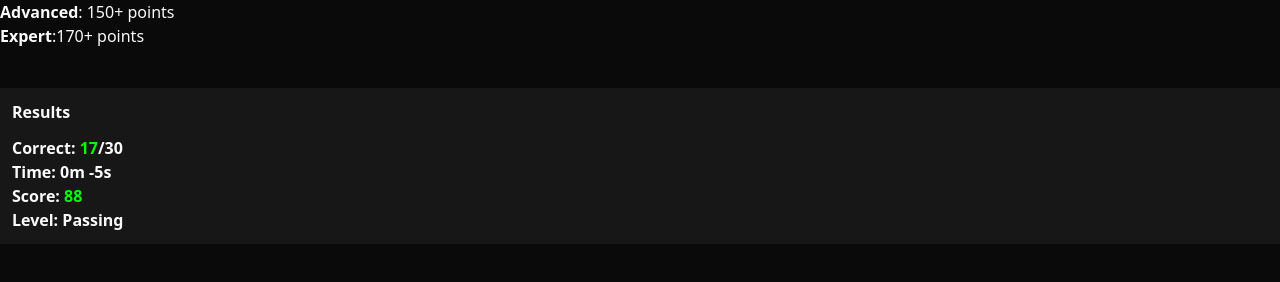
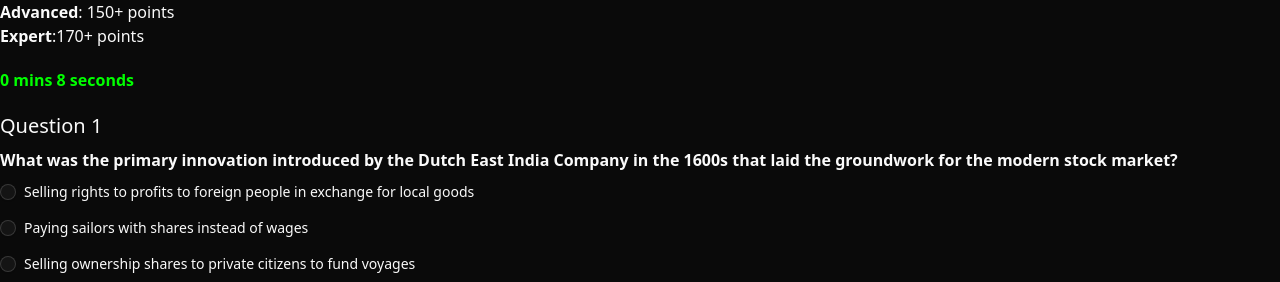
Before and after one commit to cinardoruk/vestr_takehome, a React (Vite) app in the folder client/: page / in a window 1280 px wide. Both pictures are taken after a click on the button "Start". Shown: the part 518-800 px from the top of the page. Built offline with nearby package versions, Linux system fonts and the light colour scheme.

Commit message:
make the quiz work. but we need the 'corrected' version of QuizContent that shows where we answered incorrectly etc

```diff
--- a/client/src/components/Quiz.tsx
+++ b/client/src/components/Quiz.tsx
@@ -15,44 +15,58 @@
   */
 
 type QuizState = "init" | "questions" | "results";
-export interface QuizAnswer {
-  question_id: number;
-  answer_id: number;
-}
+//- export interface QuizAnswer {
+//-   question_id: number;
+//-   answer_id: number;
+//- }
+export type QuizAnswer = Record<number, number>;
 
 export default function Quiz() {
   // Duration in seconds
-  const quizDuration = 5;
+  const quizDuration = 10;
 
   const [quizState, setQuizState] = useState<QuizState>("init");
-  const [startTime, setStartTime] = useState<Dayjs>(dayjs());
-  const [endTime, setEndTime] = useState<Dayjs>(dayjs());
-  const [answers, setAnswers] = useState<QuizAnswer[]>();
+  const [startTime, setStartTime] = useState<Dayjs | null>(null);
+  const [endTime, setEndTime] = useState<Dayjs | null>(null);
+  const [answers, setAnswers] = useState<Record<number, number>>({});
+
+  const handleFinish = () => {
+    setEndTime(dayjs());
+    setQuizState("results");
+  };
 
   return (
     <div>
       <QuizHeader />
+
       <QuizBasicInfo
-        state={quizState}
-        setState={setQuizState}
-        quizDuration={quizDuration}
-        startTime={startTime}
-        setStartTime={setStartTime}
-        endTime={endTime}
-        setEndTime={setEndTime}
+        {...{
+          state: quizState,
+          setState: setQuizState,
+          quizDuration,
+          startTime,
+          setStartTime,
+          setEndTime,
+        }}
       />
+
       {quizState === "questions" && (
         <QuizContent
-          setEndTime={setEndTime}
-          answers={answers}
-          setAnswers={setAnswers}
+          {...{
+            answers,
+            setAnswers,
+            onFinish: handleFinish,
+          }}
         />
       )}
+
       {quizState === "results" && (
         <QuizResults
-          startTime={startTime}
-          endTime={endTime}
-          answers={answers}
+          {...{
+            answers,
+            startTime,
+            endTime,
+          }}
         />
       )}
     </div>
--- a/client/src/components/QuizBasicInfo.tsx
+++ b/client/src/components/QuizBasicInfo.tsx
@@ -23,7 +23,7 @@
   setStartTime,
   setEndTime,
 }: QuizBasicInfoProps) {
-  // Initialize start time once when entering questions state
+  // init start time once when entering questions state
   if (state === "questions" && !startTime) {
     setStartTime(dayjs());
   }
--- a/client/src/components/QuizContent.tsx
+++ b/client/src/components/QuizContent.tsx
@@ -1,17 +1,17 @@
 import { Label } from "@/components/ui/label";
 import { RadioGroup, RadioGroupItem } from "@/components/ui/radio-group";
 import { Button } from "./ui/button";
-import type QuizAnswer from "./Quiz";
 
 interface QuizContentProps {
-  setEndTime: (state: endTime) => void;
-  answers: QuizAnswer[];
-  setAnswers: (state: answers) => void;
+  answers: Record<number, number>;
+  setAnswers: (answers: Record<number, number>) => void;
+  onFinish: () => void;
 }
 
 export default function QuizContent({
-  setEndTime,
+  answers,
   setAnswers,
+  onFinish,
 }: QuizContentProps) {
   //- Each question should have: id, questionText, options[], and some way of marking the correct option (not exposed to the frontend until submission, or not used on the client side).
   interface Option {
@@ -100,42 +100,45 @@
     },
   ];
 
-  function finishHandler() {
-    setEndTime(Date.now());
-  }
-
   return (
     <div>
       <div>
-        {questions.map((question, index) => {
-          return (
-            <div key={index} className="text-start *:my-2">
+        {questions.map((question) => (
+          <div key={question.id} className="text-start *:my-2 mb-8">
             <h5 className="text-xl">Question {question.id}</h5>
             <p className="font-bold">{question.questionText}</p>
-              <RadioGroup>
-                {question.options.map((option, index) => {
-                  return (
-                    <div key={index} className="flex my-1">
+            <RadioGroup
+              value={String(answers[question.id] || '')}
+              onValueChange={(value) => {
+                setAnswers({
+                  ...answers,
+                  [question.id]: Number(value),
+                });
+              }}
+            >
+              {question.options.map((option) => (
+                <div key={option.id} className="flex my-1">
                   <RadioGroupItem
                     value={String(option.id)}
-                        id={String(option.id)}
-                        className="me-2"
+                    id={`q${question.id}-opt${option.id}`}
+                    className="me-2 cursor-pointer"
                   />
-                      <Label htmlFor={String(option.id)}>
+                  <Label
+                    htmlFor={`q${question.id}-opt${option.id}`}
+                    className="cursor-pointer"
+                  >
                     {option.optionText}
                   </Label>
                 </div>
-                  );
-                })}
+              ))}
             </RadioGroup>
           </div>
-          );
-        })}
+        ))}
       </div>
-      <div className="flex justify-start my-10 ">
+      <div className="flex justify-start my-10">
         <Button
           className="green-filled font-bold rounded-xl cursor-pointer w-1/8"
-          onClick={finishHandler}
+          onClick={onFinish}
         >
           Finish Test
         </Button>
--- a/client/src/components/QuizResults.tsx
+++ b/client/src/components/QuizResults.tsx
@@ -13,11 +13,12 @@
 //-   seconds: 0
 //- });
 interface QuizResultsProps {
-  startTime: Dayjs;
-  endTime: Dayjs;
+  answers: Record<number, number>;
+  startTime: Dayjs | null;
+  endTime: Dayjs | null;
 }
 
-export default function QuizResults({ startTime, endTime }: QuizResultsProps) {
+export default function QuizResults({ answers, startTime, endTime }: QuizResultsProps) {
   interface QuizResult {
     total: number;
     correct: number;
@@ -26,12 +27,27 @@
     level: string;
   }
 
+  // Correct answer IDs for each question
+  const correctAnswers = [3, 6, 10]; // Question 1: option 3, Question 2: option 6, Question 3: option 10
+
+  const totalQuestions = 3;
+  const correctCount = Object.values(answers).filter(answerId =>
+    correctAnswers.includes(answerId)
+  ).length;
+
+  const elapsedTime = startTime && endTime
+    ? dayjs.duration(endTime.diff(startTime))
+    : dayjs.duration(0);
+
+  const score = Math.round((correctCount / totalQuestions) * 100);
+  const level = score >= 70 ? "Passing" : "Needs Improvement";
+
   const testResult: QuizResult = {
-    total: 30,
-    correct: 17,
-    time: dayjs.duration(startTime.diff(endTime)),
-    score: 88,
-    level: "Passing",
+    total: totalQuestions,
+    correct: correctCount,
+    time: elapsedTime,
+    score: score,
+    level: level,
   };
 
   return (
```
Lines whose indentation alone changed are shown as unchanged.
